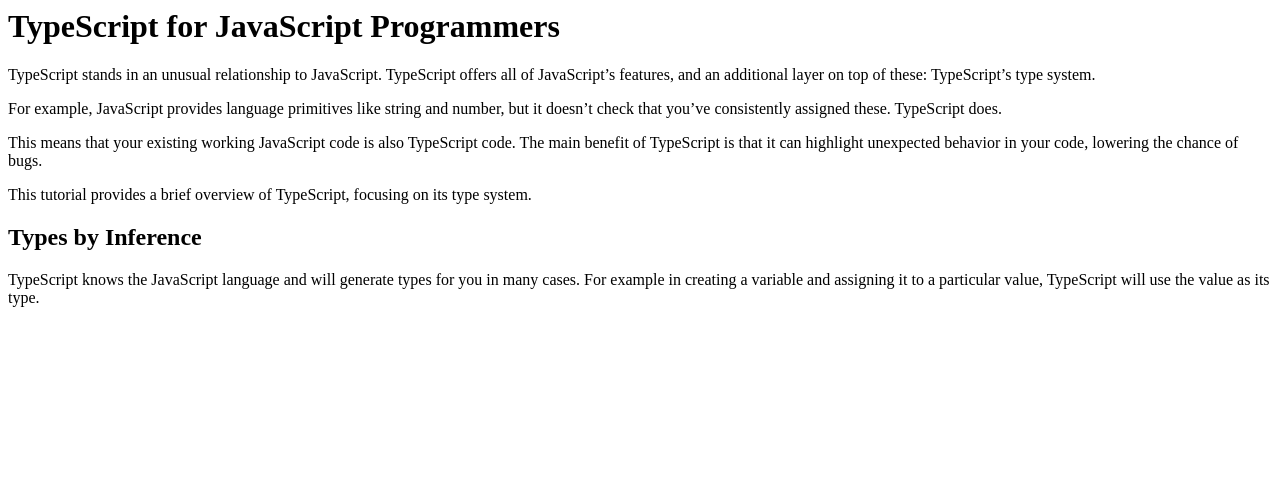
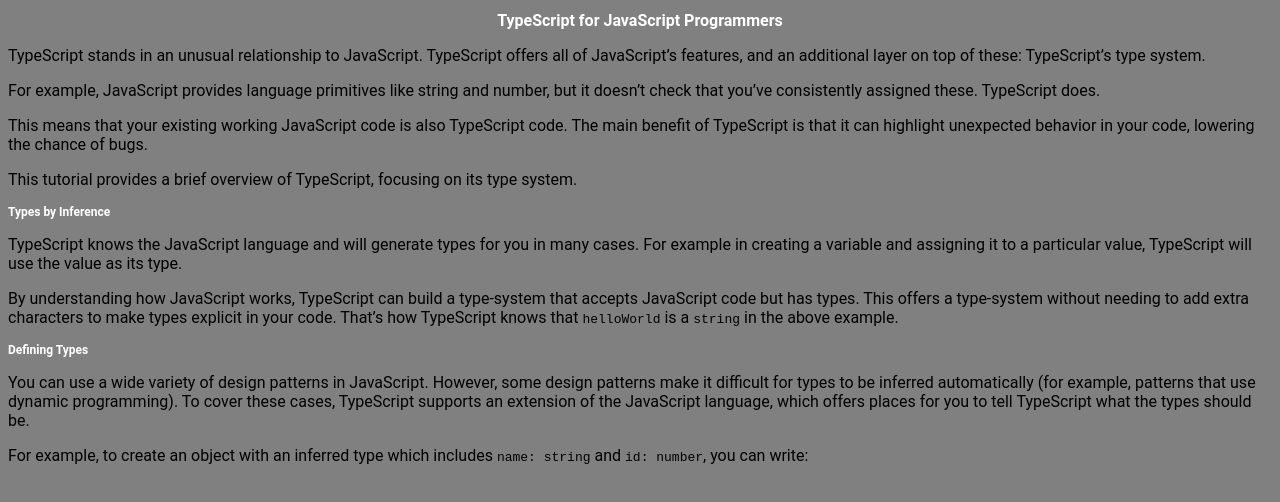
Before and after one commit to cs401-fall2022/lesson14-JacobSwierstra, a plain HTML site: page index.html in a window 1280 px wide. Drawn offline with Linux system fonts and the light colour scheme.

Commit message:
finish main part of putting in text

```diff
--- /dev/null
+++ b/css/style.css
@@ -0,0 +1,24 @@
+body {
+   font-family: Roboto;
+   background-color: gray;
+}
+
+h1{
+   font-family: Roboto;
+   font-size: 16px;
+   color: #FFFFFF;
+   text-align: center;
+}
+
+h2{
+    font-family: Roboto;
+    font-size: 12px;
+    color: #FFFFFF;
+    text-align: left;
+ }
+
+.container{
+   text-align: center;
+   margin: 5px;
+   font-size: 13px;
+}
--- a/index.html
+++ b/index.html
@@ -1,3 +1,12 @@
+<!DOCTYPE html>
+<html lang="en">
+<head>
+  <meta charset="UTF-8">
+  <title>Auto Purchase Offer and Loan Comparison</title>
+  <link rel="stylesheet" href="/css/style.css">
+</head>
+
+<body>
 <h1>TypeScript for JavaScript Programmers</h1>
     <p>TypeScript stands in an unusual relationship to JavaScript.
         TypeScript offers all of JavaScript’s features, and an additional
@@ -12,7 +21,26 @@
     <p>This tutorial provides a brief overview of TypeScript, focusing
         on its type system.</p>
 <h2>Types by Inference</h2>
-        <p>TypeScript knows the JavaScript language and will generate
-            types for you in many cases. For example in creating a
-            variable and assigning it to a particular value, TypeScript
-            will use the value as its type.</p>
+    <p>TypeScript knows the JavaScript language and will generate types
+        for you in many cases. For example in creating a variable and
+        assigning it to a particular value, TypeScript will use the value
+        as its type.</p>
+    <p>By understanding how JavaScript works, TypeScript can build a
+        type-system that accepts JavaScript code but has types. This
+        offers a type-system without needing to add extra characters to
+        make types explicit in your code. That’s how TypeScript knows
+        that <code>helloWorld</code> is a <code>string</code> in the
+        above example.</p>
+<h2>Defining Types</h2>
+    <p>You can use a wide variety of design patterns in JavaScript.
+        However, some design patterns make it difficult for types to be
+        inferred automatically (for example, patterns that use dynamic
+        programming). To cover these cases, TypeScript supports an
+        extension of the JavaScript language, which offers places for you
+        to tell TypeScript what the types should be.</p>
+    <p>For example, to create an object with an inferred type which
+        includes <code>name: string</code> and <code>id: number</code>,
+        you can write:</p>
+</body>
+
+</html>
```
